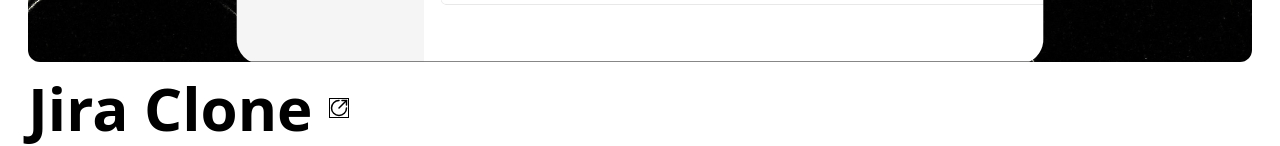
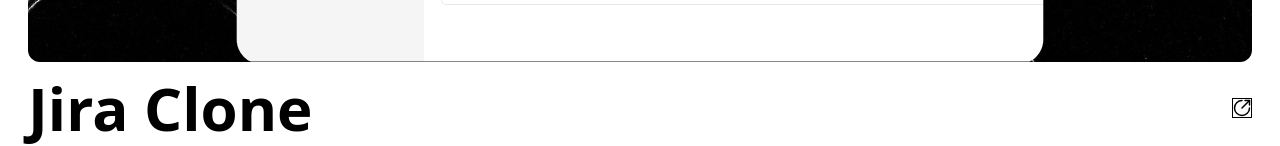
Before and after one commit to YashNarwar1/my_portfolio, a React (Vite) app: page /projects in a window 1280 px wide. Shown: the part 806-952 px from the top of the page. Built offline with nearby package versions, Linux system fonts and the light colour scheme.

Commit message:
github link connected

```diff
--- a/src/components/CardProjects.jsx
+++ b/src/components/CardProjects.jsx
@@ -1,4 +1,4 @@
-import { LucideCircleArrowOutUpRight } from "lucide-react";
+import { GitCommit, LucideCircleArrowOutUpRight } from "lucide-react";
 import { cn } from "../lib/utils";
 import { motion, useScroll, useTransform } from "framer-motion";
 import { useRef } from "react";
@@ -44,11 +44,15 @@
       <Link to={`/projects/${projectsId}`}>
         <h1
           className={cn(
-            "flex items-center gap-4  font-bold text-black pt-2",
+            "flex items-center justify-between gap-4  font-bold text-black pt-2",
             classNameHeader
           )}>
           {title}
-          <LucideCircleArrowOutUpRight className="w-5 h-5 hover:text-purple-700 border-1 cursor-pointer" />
+
+          <a href="https://github.com/YashNarwar1">
+            {" "}
+            <LucideCircleArrowOutUpRight className="w-5 h-5 hover:text-purple-700 border-1 cursor-pointer" />{" "}
+          </a>
         </h1>
       </Link>
       <p className="text-lg text-slate-500 ">{description}</p>
```
